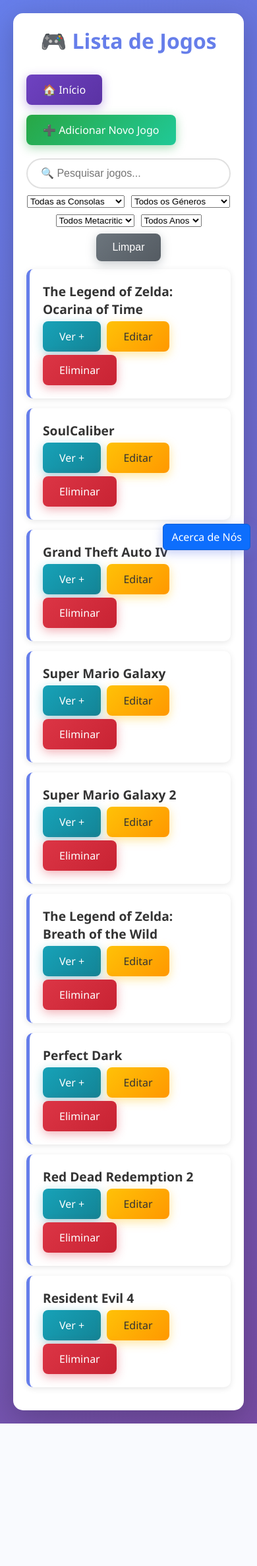
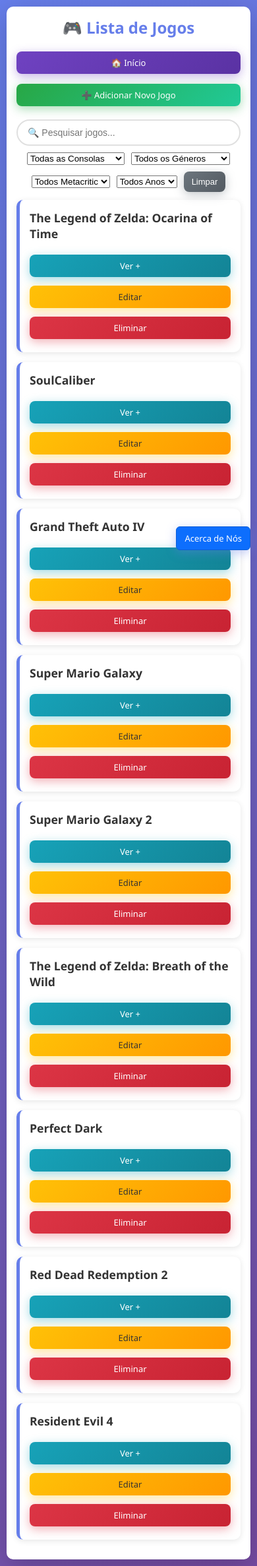
Before and after one commit to TiagoCastro05/ListaJogosPW, a PHP site: page /jogo/jogo in a window 390 px wide. Shown: the whole page at 66% size. Before the commit the page ends 2158 px from the top, so only its background shows below. Run offline with PHP 8.4, Linux system fonts and the light colour scheme; data comes from the database, SQL or seed files in the repository.

Commit message:
commit 14 - Versão mobile feita

```diff
--- a/app/views/jogo/index.php
+++ b/app/views/jogo/index.php
@@ -1,4 +1,12 @@
-<link rel="stylesheet" href="<?php echo $url_alias;?>/assets/css/main.css">
+<!doctype html>
+<html lang="pt">
+<head>
+    <meta charset="UTF-8">
+    <meta name="viewport" content="width=device-width, initial-scale=1, maximum-scale=1, user-scalable=no">
+    <title>Lista de Jogos</title>
+    <link rel="stylesheet" href="<?php echo $url_alias;?>/assets/css/main.css">
+</head>
+<body>
 
 <!--
   View: Lista de Jogos
@@ -228,3 +236,5 @@
 <div style="position: fixed; right: 10px; bottom: 10px; z-index: 999;">
   <a href="<?php echo $url_alias;?>/home/about" class="btn" style="background: #0d6efd; color: #fff; border: 1px solid #0b5ed7; padding: 8px 12px; border-radius: 6px; text-decoration: none;">Acerca de Nós</a>
 </div>
+</body>
+</html>
--- a/assets/css/main.css
+++ b/assets/css/main.css
@@ -398,20 +398,194 @@
 
 /* Responsividade */
 @media (max-width: 768px) {
+  body {
+    padding: 10px;
+  }
+
   .container {
-    padding: 20px;
+    padding: 15px;
+    border-radius: 10px;
   }
 
   h1 {
-    font-size: 2em;
+    font-size: 1.8em;
+    margin-bottom: 20px;
   }
 
+  h2 {
+    font-size: 1.5em;
+  }
+
+  /* Botões em mobile */
+  button,
+  .btn,
+  a.btn {
+    padding: 10px 15px;
+    font-size: 14px;
+    white-space: nowrap;
+  }
+
+  .top-actions {
+    flex-direction: column;
+    align-items: stretch;
+  }
+
+  .top-actions a {
+    width: 100%;
+    text-align: center;
+    margin-right: 0 !important;
+  }
+
+  /* Barra de pesquisa */
+  .search-bar input[type="text"] {
+    font-size: 14px;
+    padding: 10px 15px;
+  }
+
+  /* Lista de jogos */
   ul li {
     flex-direction: column;
     align-items: flex-start;
+    padding: 15px;
+  }
+
+  ul li strong {
+    font-size: 1.1em;
+    margin-bottom: 10px;
+  }
+
+  ul li > div {
+    display: flex;
+    flex-wrap: wrap;
+    gap: 8px;
+    width: 100%;
+    margin-top: 10px;
   }
 
   ul li a {
-    margin: 5px 5px 0 0;
+    margin: 0;
+    flex: 1;
+    text-align: center;
+    min-width: calc(33.333% - 6px);
+    padding: 8px 10px;
+    font-size: 13px;
+  }
+
+  /* Detalhes do jogo */
+  .game-details {
+    padding: 15px;
+  }
+
+  .game-details > div {
+    padding: 12px;
+    font-size: 14px;
+    word-wrap: break-word;
+  }
+
+  .game-details img {
+    max-width: 100% !important;
+  }
+
+  /* Formulários */
+  form {
+    padding: 15px;
+  }
+
+  label {
+    font-size: 13px;
+  }
+
+  input[type="text"],
+  input[type="number"] {
+    font-size: 14px;
+    padding: 10px;
+  }
+
+  /* Dropdown */
+  .custom-dropdown {
+    width: 100%;
+  }
+
+  .dropdown-button {
+    font-size: 14px;
+    padding: 10px;
+  }
+
+  .dropdown-item {
+    padding: 10px;
+    font-size: 14px;
+  }
+
+  /* Botões de ação em formulários */
+  form > div[style*="display: flex"] {
+    flex-direction: column;
+  }
+
+  form > div[style*="display: flex"] button,
+  form > div[style*="display: flex"] a {
+    width: 100%;
+    margin-bottom: 10px;
+  }
+
+  /* Navegação */
+  div[style*="margin-bottom: 20px"] {
+    display: flex;
+    flex-direction: column;
+    gap: 10px;
+  }
+
+  div[style*="margin-bottom: 20px"] a {
+    width: 100%;
+    text-align: center;
+    margin-right: 0 !important;
+  }
+
+  /* Botões no rodapé */
+  div[style*="margin-top: 30px"] {
+    flex-direction: column !important;
+  }
+
+  div[style*="margin-top: 30px"] a {
+    width: 100%;
+    margin-right: 0 !important;
   }
 }
+
+/* Tablets */
+@media (min-width: 769px) and (max-width: 1024px) {
+  .container {
+    padding: 25px;
+  }
+
+  h1 {
+    font-size: 2.2em;
+  }
+
+  ul li a {
+    padding: 8px 12px;
+    font-size: 14px;
+  }
+}
+
+/* Mobile pequeno */
+@media (max-width: 480px) {
+  h1 {
+    font-size: 1.5em;
+  }
+
+  h2 {
+    font-size: 1.3em;
+  }
+
+  ul li a {
+    min-width: 100%;
+    margin-bottom: 5px;
+  }
+
+  button,
+  .btn,
+  a.btn {
+    font-size: 13px;
+    padding: 8px 12px;
+  }
+}
```
Also changed, not shown: app/views/home/about.php (+11 -17 lines), app/views/jogo/create.php (+12 -0 lines), app/views/jogo/get.php (+11 -1 lines), app/views/jogo/update.php (+12 -0 lines).
